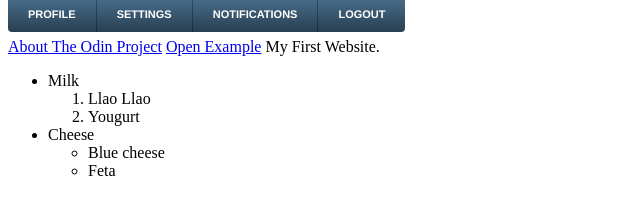
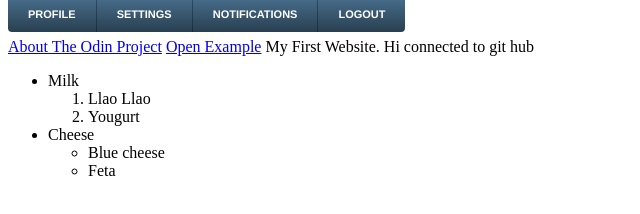
Before and after one commit to marx1830/Odin_Practice, a plain HTML site: page index.html in a window 1280 px wide. Shown: the whole page, without its empty margins (0-640 px from the left). Drawn offline with Linux system fonts and the light colour scheme.

Commit message:
Git Hub Connected

```diff
--- a/index.html
+++ b/index.html
@@ -26,6 +26,7 @@
       <a href="https://www.theodinproject.com/about" target="_blank" rel="noopener noreferrer">About The Odin Project</a>
       <a href="https://example.com" target="_blank" rel="noopener">Open Example</a>
       My First Website.
+      Hi connected to git hub
 
 
 
```
